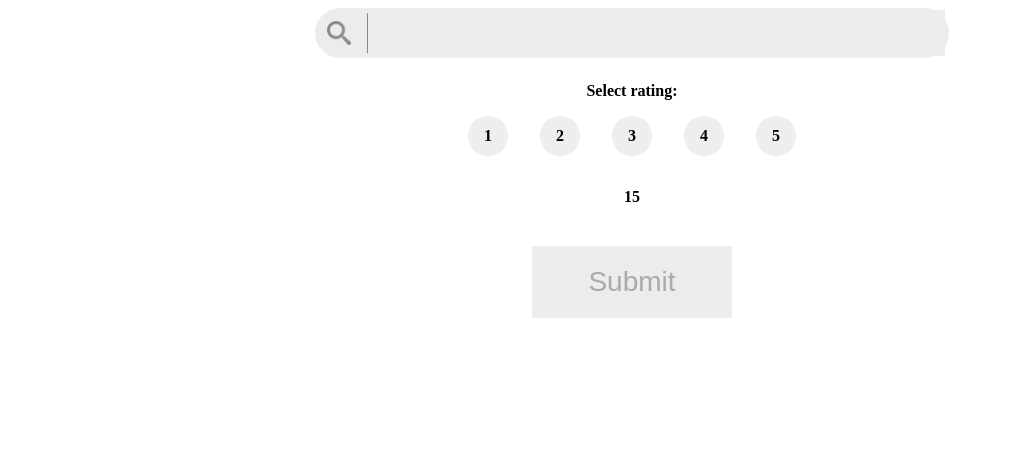
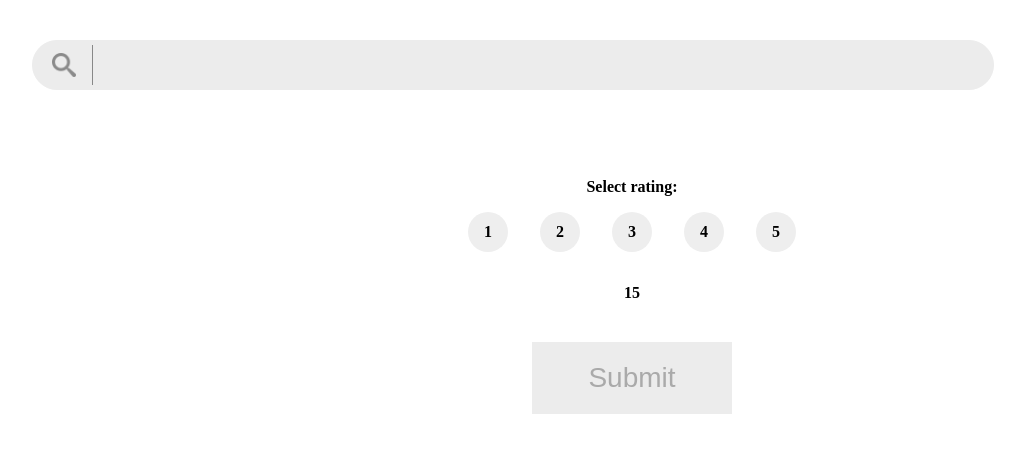
Before and after one commit to linb8/fatewebapp, a Django app: page /main/ in a window 1280 px wide. Shown: the top 453 px of the page, without its empty margins (8-1033 px from the left). Run offline with Django 3.2, Linux system fonts and the light colour scheme; data that the repository does not hold is empty.

Commit message:
some changes to css

```diff
--- a/webpage/static/GoogleSearch.js
+++ b/webpage/static/GoogleSearch.js
@@ -143,6 +143,10 @@ var count = 0;
        title.innerHTML = responseData[index][i][1];
        link.innerHTML = responseData[index][i][2];
        description.innerHTML = responseData[index][i][3];
+       //the title should be clickable
+       title.href = responseData[index][i][2];;
+       // open the link in a new window
+       title.target = "_blank";
        resultInfo.appendChild(title);
        resultInfo.appendChild(link);
        resultInfo.appendChild(description);
--- a/webpage/static/fate.css
+++ b/webpage/static/fate.css
@@ -1,70 +1,53 @@
+/* search query */
 .search{
-  display: flex;
-  justify-content: center;
-  flex-direction: column;
-  align-items: center;
+  align-content: center;
+  padding: 2rem;
 }
 .searchBar{
   display:flex;
   flex-direction: row;
   background-color: #ECECEC;
-  border-radius: 3.4rem;
-  border: 0.1rem solid #ECECEC;
-  width: 60%;
-  height: 3.6rem;
-  justify-content: space-around;
-  align-items:  center;
-}
-/* after search results have been displayed */
-.searchBar_after{
-  display:flex;
-  flex-direction: row;
-  background-color: #ECECEC;
-  border-radius: 1.7em;
-  border: 0.1em solid #ECECEC;
-  width: 50%;
+  border-radius: 3.4em;
+  width: 80%;
   height: 3em;
   justify-content: space-around;
   align-items:  center;
+  flex-direction: row;
+  border: 0.1em solid #ECECEC;
 }
+
 .search_icon{
   height: 1.5em;
   width: 1.5em;
   padding: 0.5em 1em 0.5rem 0.5em;
   border-right: 0.1em solid #888888;
 }
+
 #search-word{
-  font-size: 1.5em;
-  font-weight: 500;
+  font-size: 1.2em;
   background-color: #ECECEC;
-  height: 90%;
   width: 90%;
   border: none;
 }
-.uw_logo{
-  width: 15rem;
-  height: 15rem;
-}
-.uw_logo_after{
-  width: 7.5em;
-  height: 7.5em;
-}
+
 .resultInfo{
   padding-left: 3rem;
-  padding-bottom: 1.5em;
-  max-width: 100%;
+  padding-right: 8rem;
   display: flex;
   flex-direction: column;
   justify-content: space-around;
   align-items: center;
 }
+
 .resultInfo{
   display: flex;
   flex-direction: column;
   justify-content: space-around;
   align-items: flex-start;
 }
+
 #form{
+  padding-top: 3.5rem;
   width: 100%;
   display: flex;
   justify-content: center;
@@ -72,6 +55,9 @@
   flex-direction: column;
 }
 
+.button_div{
+  text-align: center;
+}
 .submit{
   position: relative;
   background-color: #ECECEC;
@@ -114,6 +100,7 @@
   justify-content: space-around;
   align-items: center;
 }
+
 /* The Radio*/
 .container {
   cursor: pointer;
@@ -170,9 +157,7 @@
 	border-radius: 50%;
 	background: white;
 }
-/*.title, .url, .description{
-  margin: 0.5rem 0.5rem 5rem 5rem
-} */
+
 .title{
   margin-top: 0.5em;
   font-size: 1.8em;
@@ -180,27 +165,24 @@
   color: blue;
   text-decoration: underline;
 }
+
 .url{
   font-size: 1em;
   color: #008000;
 }
+
 .description{
   font-size: 1em;
   color: #565656;
 }
-.info{
-  margin-bottom: 2em;
-  display: flex;
-  flex-direction: column;
-  justify-content: space-around;
-  align-items: flex-start;
-}
+
 .result{
   display: flex;
   flex-direction: column;
   justify-content: space-around;
   align-items: flex-start;
 }
+
 strong{
   font-size: 1em;
 }
--- a/webpage/templates/demographics.html
+++ b/webpage/templates/demographics.html
@@ -66,7 +66,7 @@
 			<input type="radio" value="tradeSchool" name="education"> Trade School<br>
 			<input type="radio" value="PreferNotToSay" name="education" checked> Prefer not to say<br>
 		</div>
-		<input type="submit" value="Submit">
+		<input class="submit" type="submit" value="Submit">
 	</form>
 </main>
 </body>
--- a/webpage/templates/fate.html
+++ b/webpage/templates/fate.html
@@ -10,22 +10,14 @@
 
   <body>
     <div class="search">
-      <!--
-      <img id="uw_logo" class="uw_logo_after" src="{% static 'Image/UWLogo.png' %}" alt="University of Washington">
-    -->
-      <div class="searchBar_after" id="searchBar">
+      <div class="searchBar" id="searchBar">
         <img class="search_icon" src="{% static 'Image/search.png' %}" alt="search_icon">
         <input id="search-word" type="text" name="search" disabled>
       </div>
+    </div>
       <div class="searchResult">
         <div class="resultInfo">
         </div>
-        <!--
-        <div class="resultInfo">
-          <div class="title">title</div>
-          <div class="description">description</div>
-        </div>
-        -->
       </div>
         <form id="form" class="form" name="rating" method="post">
           <strong>Select rating: </strong>
@@ -53,8 +45,8 @@
           </div>
         <p><strong id="clock" style="color: 000000;">15</strong></p>
         </form>
-        <button class="submit" type="button">Submit</button>
-      </div>
-    </search>
+        <div class="button_div">
+          <button class="submit" type="button">Submit</button>
+        </div>
   </body>
 </html>
--- a/webpage/templates/home.html
+++ b/webpage/templates/home.html
@@ -16,7 +16,7 @@ h1 {
 
 .button {
   font-weight: bold;
-  margin: 1.5em;
+  margin: 1em;
   background-color: #4CAF50;
   border: none;
   color: white;
@@ -24,6 +24,7 @@ h1 {
   text-align: center;
   font-size: 16px;
   cursor: pointer;
+  border-radius: 5%;
 }
 
 .button:hover {
@@ -60,7 +61,7 @@ h1 {
     </p>
   </div>
   <div id="terms">
-    <strong>By clicking the button, I agree and consent to the terms of service:</strong>
+    <p><strong>By clicking the button, I agree and consent to the terms of service:</strong></p>
     <br/><button class="button" onclick='redirect()'>Start</button>
   </div>
 </main>
```
Also changed, not shown: webpage/templates/end.html (+15 -3 lines).
